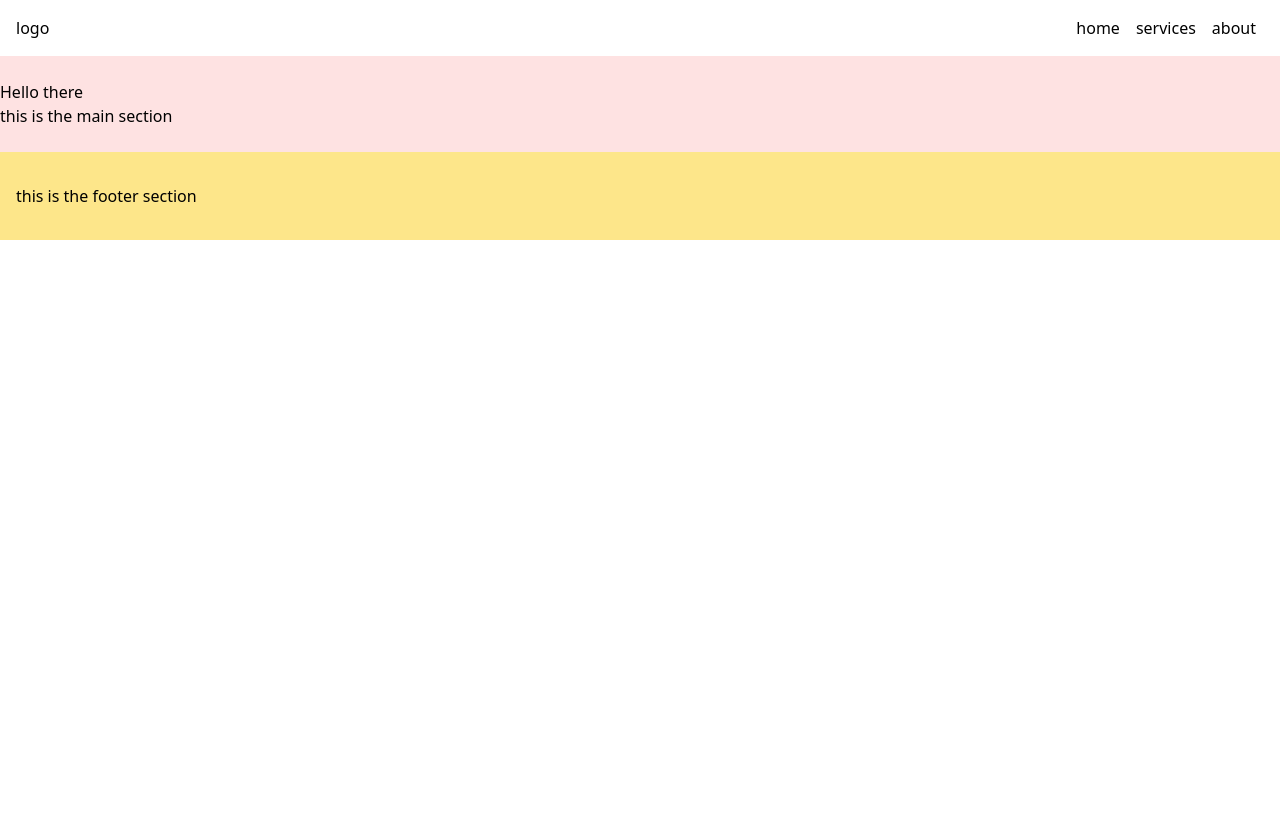
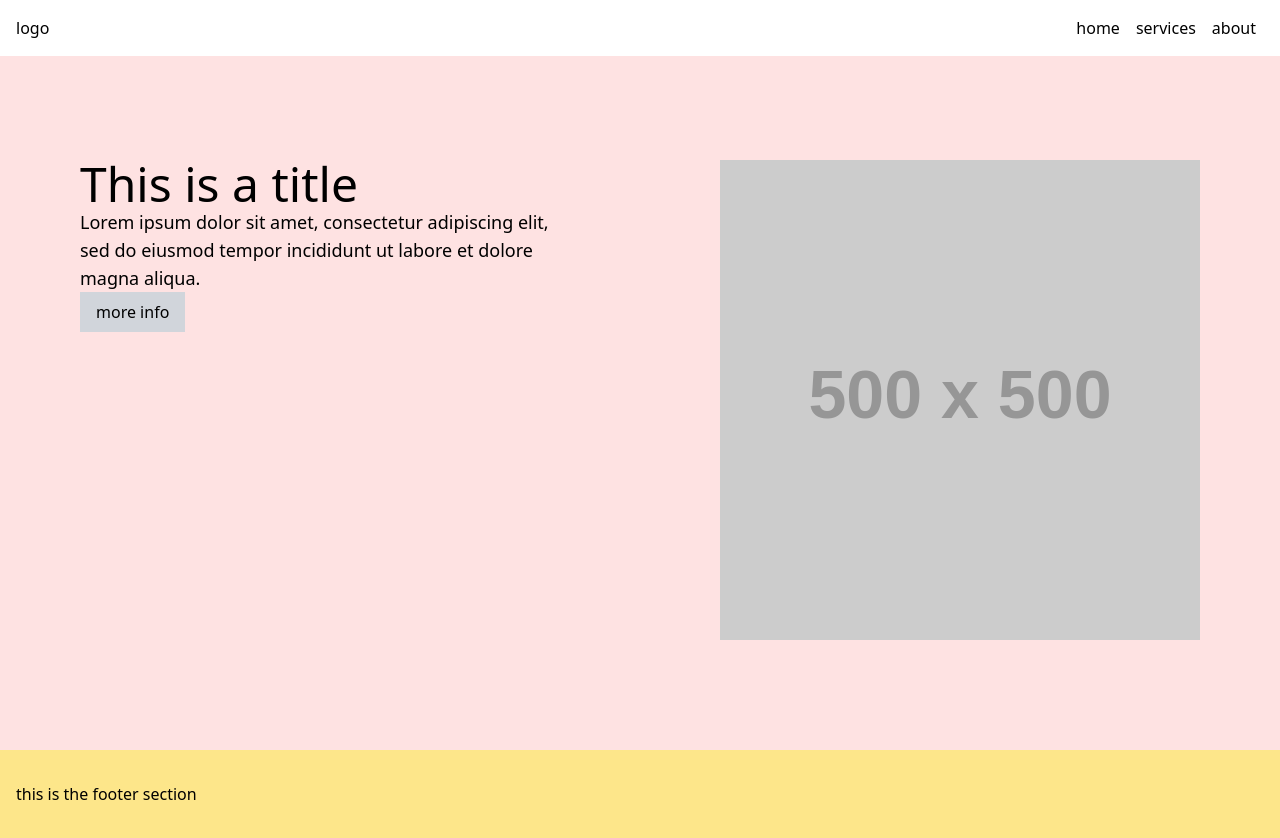
Before and after one commit to flrnd/next-easyweb, a Next.js app: page / in a window 1280 px wide. Before the commit the page ends 800 px from the top, so only its background shows below. Built offline with nearby package versions, Linux system fonts and the light colour scheme.

Commit message:
Update index with placeholder

```diff
--- a/pages/index.tsx
+++ b/pages/index.tsx
@@ -1,11 +1,19 @@
 import { NextSeo } from "next-seo";
+import Content from "../components/section/Content";
+import Feature from "../components/section/Feature";
 
 export const Index = (): JSX.Element => (
   <>
     <NextSeo title="This is a title" description="this is a description" />
     <main className="bg-red-100 py-6">
-      <h1>Hello there</h1>
-      <p>this is the main section</p>
+      <Feature media="feature">
+        <Content
+          title="This is a title"
+          description="Lorem ipsum dolor sit amet, consectetur adipiscing elit, sed do eiusmod tempor incididunt ut labore et dolore magna aliqua."
+          buttonText="more info"
+          buttonURL="/more_info"
+        />
+      </Feature>
     </main>
   </>
 );
```
